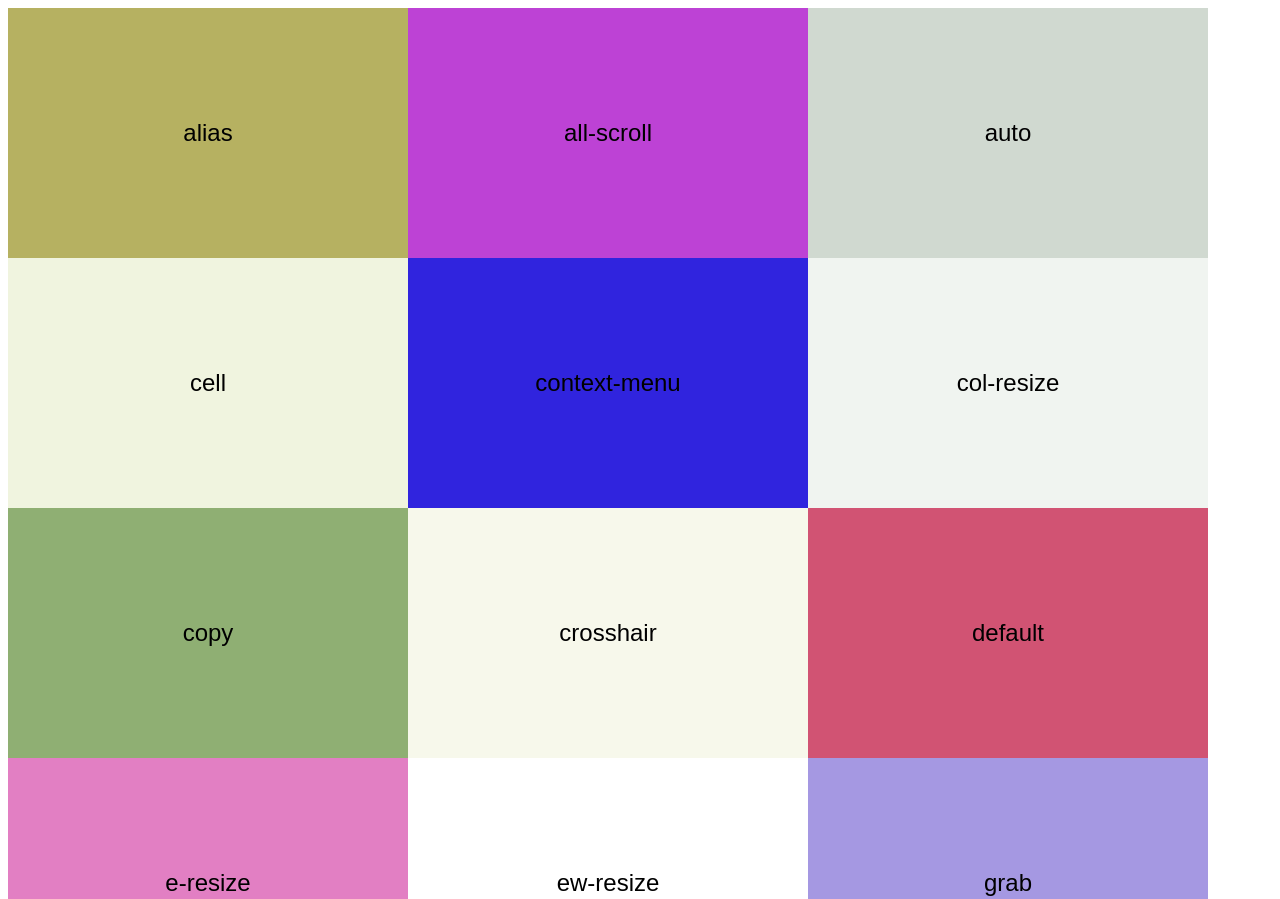
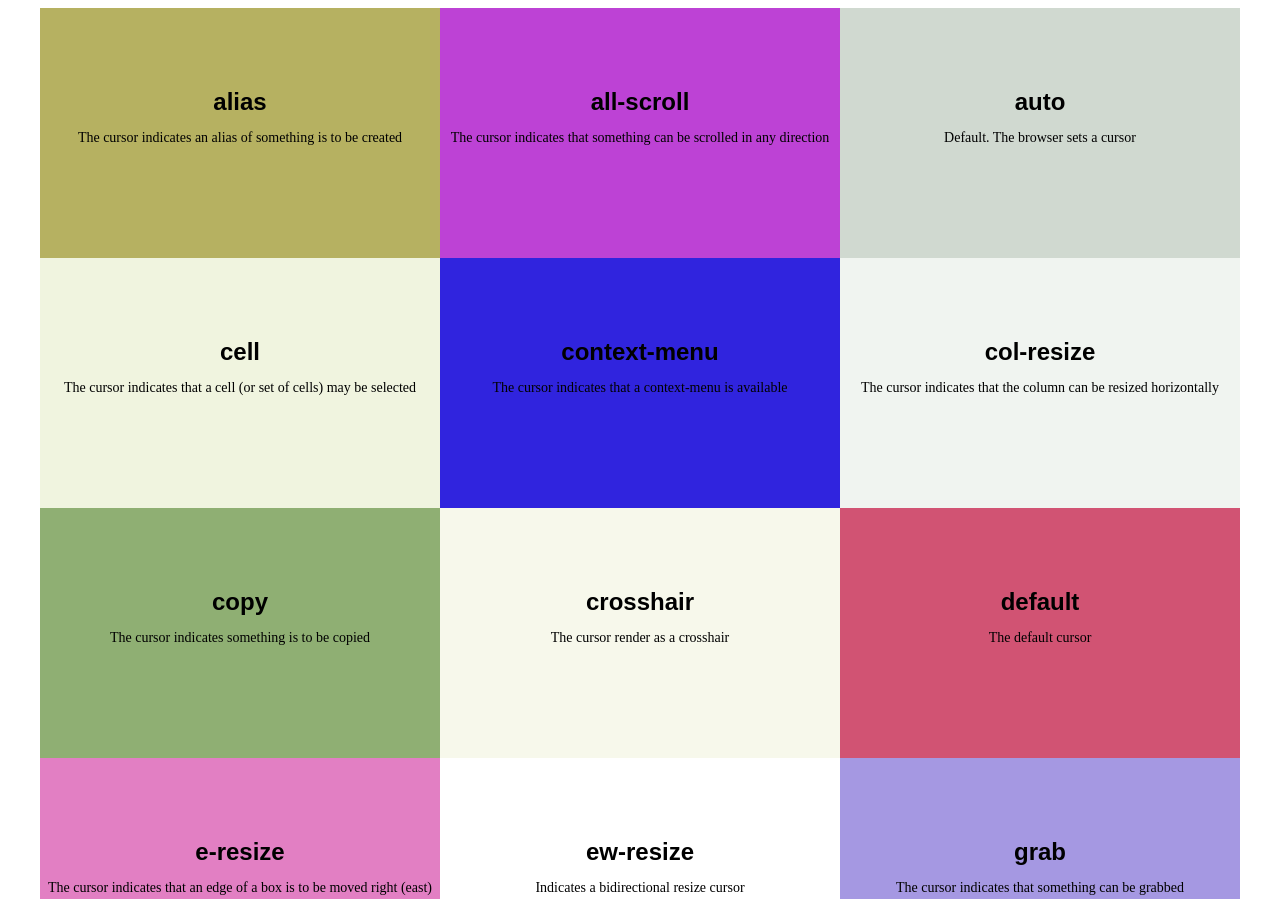
Before and after one commit to gastevend/cursor-types, a plain HTML site: page index.html in a window 1280 px wide. Shown: the top 899 px of the page. Drawn offline with Linux system fonts and the light colour scheme; a web font is replaced by a local one.

Commit message:
added descriptions

```diff
--- a/main.js
+++ b/main.js
@@ -168,9 +168,12 @@ var createBoard = function () {
 		divs.setAttribute("data-id", i);
 		divs.addEventListener("mouseover", addHover);
 		document.getElementsByTagName('main')[0].appendChild(divs);
-		var cursorHtml = document.createElement('p');
-		cursorHtml.innerHTML = cursors[i].name;
-		divs.appendChild(cursorHtml);
+		var header = document.createElement('h1');
+		var desc = document.createElement('p')
+		header.innerHTML = cursors[i].name;
+		desc.innerHTML = cursors[i].description;
+		divs.appendChild(header);
+		divs.appendChild(desc);
 	}
 }
 
--- a/style.css
+++ b/style.css
@@ -10,10 +10,33 @@ div {
 	float: left;
 }
 
-p {
+h1 {
 	text-align: center;
-	line-height: 250px;
-	margin: 0;
+	margin: 80px 0 0 0;
 	font-family: "Baloo Bhaina" , sans-serif;
 	font-size: 24px;
 }
+
+p {
+	text-align: center;
+	/*margin: 0;*/
+	font-size: 14px;
+}
+
+@media (max-width: 1616px) {
+	main {
+		max-width: 1200px;
+	}
+}
+
+@media (max-width: 1216px) {
+	main {
+		max-width: 800px;
+	}
+}
+
+@media (max-width: 816px) {
+	main {
+		max-width: 400px;
+	}
+}
```
